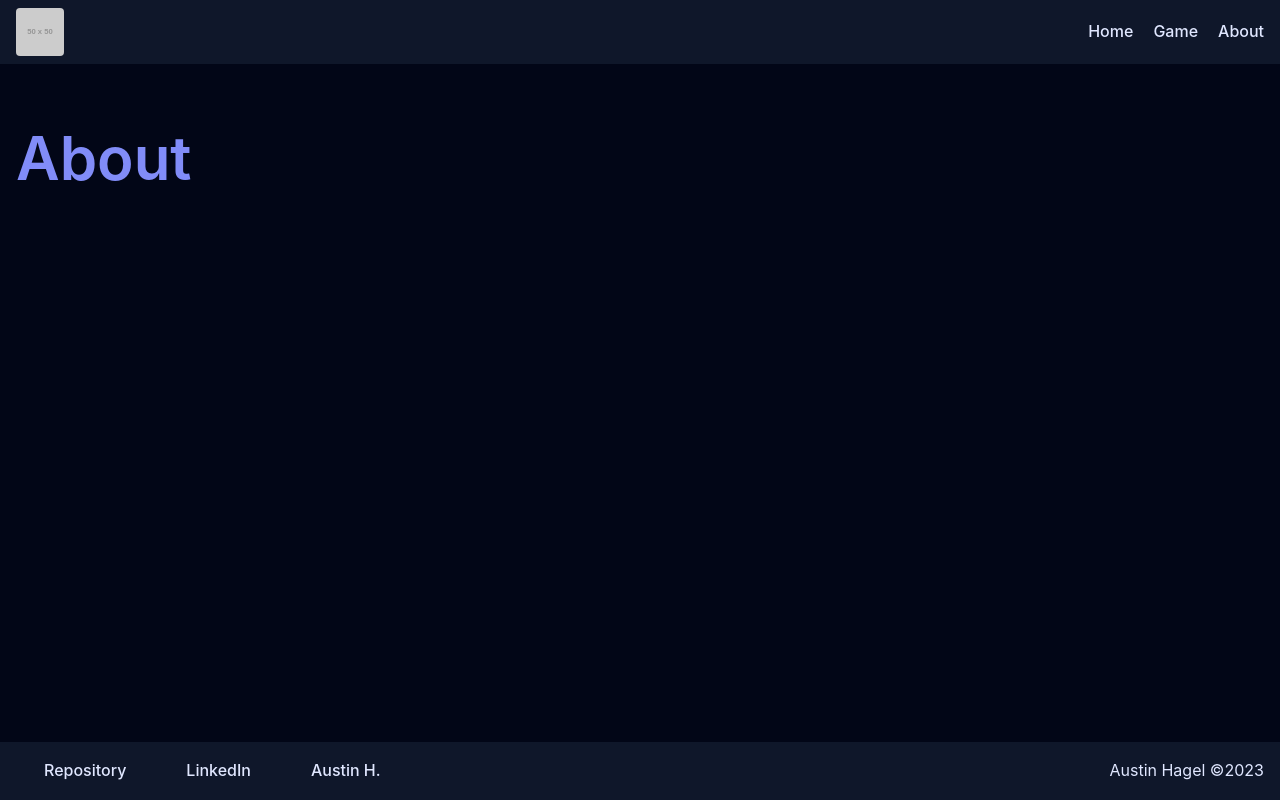
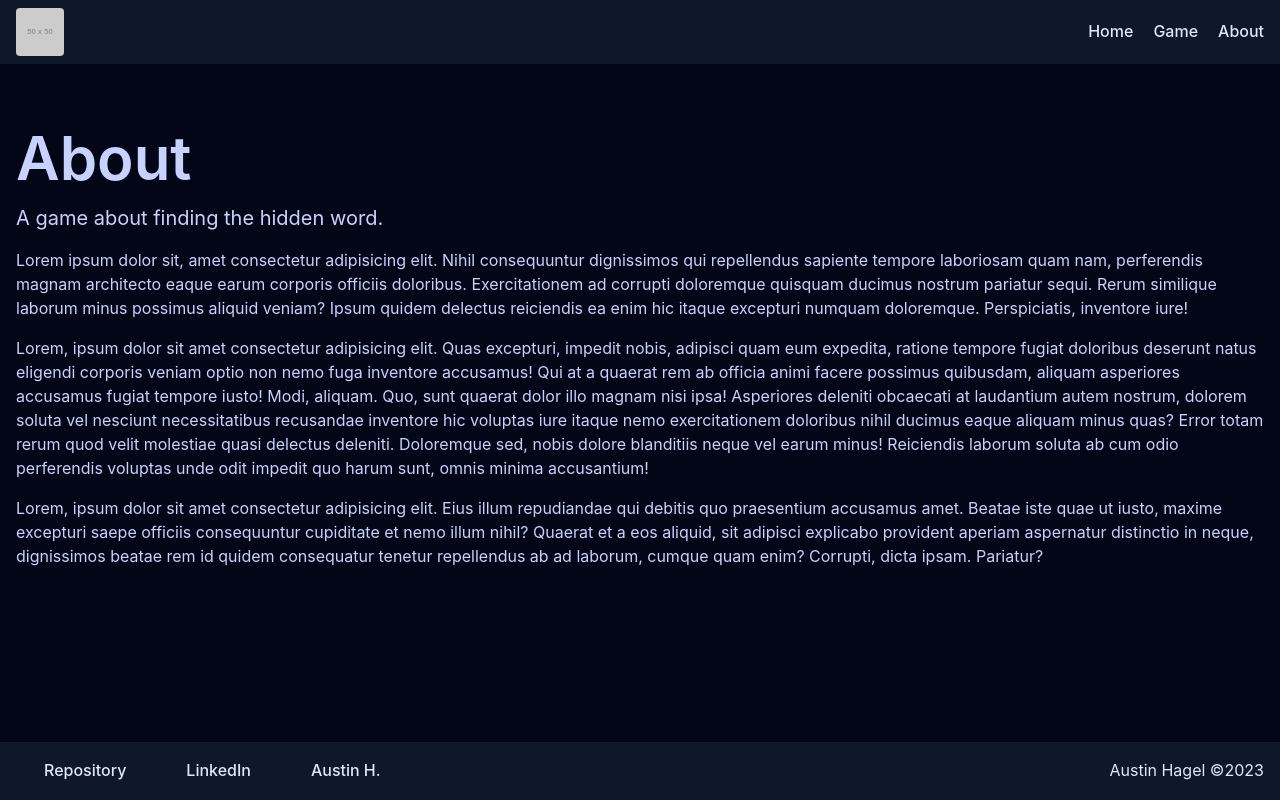
Before and after one commit to austinh-io/RTT-WordGuess, a React (Vite) app: page /about in a window 1280 px wide. Built offline with nearby package versions, Linux system fonts and the light colour scheme; some icons are missing.

Commit message:
Update game visual and button styles

```diff
--- a/src/components/GameVisual.tsx
+++ b/src/components/GameVisual.tsx
@@ -1,8 +1,8 @@
 const GameVisual = () => {
   return (
     <div className='flex flex-col items-center justify-center w-full'>
-      <div className='flex border-solid border-2 border-blue-400 rounded-lg h-96 w-96'>
-        <span className='flex items-center justify-center mx-auto text-2xl text-violet-300 font-bold'>
+      <div className='flex border-solid border-2 border-slate-800 bg-slate-900 rounded-lg h-96 w-96'>
+        <span className='flex items-center justify-center mx-auto text-2xl text-indigo-200 font-bold'>
           Game Visual
         </span>
       </div>
--- a/src/components/LetterButton.tsx
+++ b/src/components/LetterButton.tsx
@@ -6,7 +6,7 @@ type LetterButtonProps = {
 const LetterButton = ({ letter, onClick }: LetterButtonProps) => {
   return (
     <button
-      className='bg-indigo-500 hover:bg-indigo-600 text-white font-bold py-2 px-4 rounded'
+      className='bg-slate-800 hover:bg-indigo-800 text-indigo-200 font-bold py-2 px-4 rounded'
       onClick={onClick}>
       {letter}
     </button>
--- a/src/components/LetterTray.tsx
+++ b/src/components/LetterTray.tsx
@@ -5,7 +5,7 @@ const LetterTray = () => {
 
   return (
     <>
-      <div className='flex flex-wrap border-solid border-2 bg-zinc-700 border-blue-400 rounded-lg min-h-[4rem] min-w-[4rem] gap-4 p-4'>
+      <div className='flex flex-wrap border-solid border-2 bg-slate-900 border-slate-700 rounded-lg min-h-[4rem] min-w-[4rem] gap-4 p-4'>
         {letters.map((letter) => (
           <LetterButton
             key={letter}
--- a/src/pages/About.tsx
+++ b/src/pages/About.tsx
@@ -28,9 +28,47 @@ const About: React.FC = () => {
       className='flex flex-grow justify-between items-center header px-4 h-full w-[100vw]'>
       <div className='flex sm:flex-row flex-col-reverse mx-auto justify-normal sm:justify-between items-center w-full max-w-screen-xl py-16'>
         <div className='flex flex-col items-start justify-center w-full'>
-          <h1 className='md:text-6xl text-4xl mt-8 md:mt-0 text-indigo-400 font-semibold'>
+          <h1 className='md:text-6xl text-4xl mt-8 md:mt-0 text-indigo-200 font-semibold'>
             About
           </h1>
+          <p className='md:text-xl text-lg mt-4 text-indigo-200'>
+            A game about finding the hidden word.
+          </p>
+          <p className='mt-4 text-indigo-200'>
+            Lorem ipsum dolor sit, amet consectetur adipisicing elit. Nihil
+            consequuntur dignissimos qui repellendus sapiente tempore laboriosam
+            quam nam, perferendis magnam architecto eaque earum corporis
+            officiis doloribus. Exercitationem ad corrupti doloremque quisquam
+            ducimus nostrum pariatur sequi. Rerum similique laborum minus
+            possimus aliquid veniam? Ipsum quidem delectus reiciendis ea enim
+            hic itaque excepturi numquam doloremque. Perspiciatis, inventore
+            iure!
+          </p>
+          <p className='mt-4 text-indigo-200'>
+            Lorem, ipsum dolor sit amet consectetur adipisicing elit. Quas
+            excepturi, impedit nobis, adipisci quam eum expedita, ratione
+            tempore fugiat doloribus deserunt natus eligendi corporis veniam
+            optio non nemo fuga inventore accusamus! Qui at a quaerat rem ab
+            officia animi facere possimus quibusdam, aliquam asperiores
+            accusamus fugiat tempore iusto! Modi, aliquam. Quo, sunt quaerat
+            dolor illo magnam nisi ipsa! Asperiores deleniti obcaecati at
+            laudantium autem nostrum, dolorem soluta vel nesciunt necessitatibus
+            recusandae inventore hic voluptas iure itaque nemo exercitationem
+            doloribus nihil ducimus eaque aliquam minus quas? Error totam rerum
+            quod velit molestiae quasi delectus deleniti. Doloremque sed, nobis
+            dolore blanditiis neque vel earum minus! Reiciendis laborum soluta
+            ab cum odio perferendis voluptas unde odit impedit quo harum sunt,
+            omnis minima accusantium!
+          </p>
+          <p className='mt-4 text-indigo-200'>
+            Lorem, ipsum dolor sit amet consectetur adipisicing elit. Eius illum
+            repudiandae qui debitis quo praesentium accusamus amet. Beatae iste
+            quae ut iusto, maxime excepturi saepe officiis consequuntur
+            cupiditate et nemo illum nihil? Quaerat et a eos aliquid, sit
+            adipisci explicabo provident aperiam aspernatur distinctio in neque,
+            dignissimos beatae rem id quidem consequatur tenetur repellendus ab
+            ad laborum, cumque quam enim? Corrupti, dicta ipsam. Pariatur?
+          </p>
         </div>
       </div>
     </motion.div>
--- a/src/pages/Home.tsx
+++ b/src/pages/Home.tsx
@@ -29,8 +29,8 @@ const Home = () => {
       exit='exit'
       variants={pageTransition}>
       <main className='flex flex-grow justify-between items-center header px-4 h-full w-[100vw]'>
-        <div className='flex sm:flex-row flex-col-reverse mx-auto justify-normal sm:justify-between items-center w-full max-w-screen-xl py-16'>
-          <div className='flex flex-col items-start justify-center w-full'>
+        <div className='flex sm:flex-row flex-col-reverse mx-auto justify-normal sm:justify-between items-center w-full max-w-screen-xl py-16 pr-4'>
+          <div className='flex flex-col items-start justify-center w-full '>
             <h1 className='md:text-6xl text-4xl mt-8 md:mt-0 text-indigo-200 font-semibold'>
               WordGuess
             </h1>
@@ -50,11 +50,11 @@ const Home = () => {
               </Link>
             </div>
           </div>
-          <div className='items-center justify-center w-full'>
+          <div className='w-full'>
             <img
               src='https://via.placeholder.com/512'
               alt='Placeholder Image'
-              className='rounded-2xl w-full'
+              className='rounded-2xl'
             />
           </div>
         </div>
```
